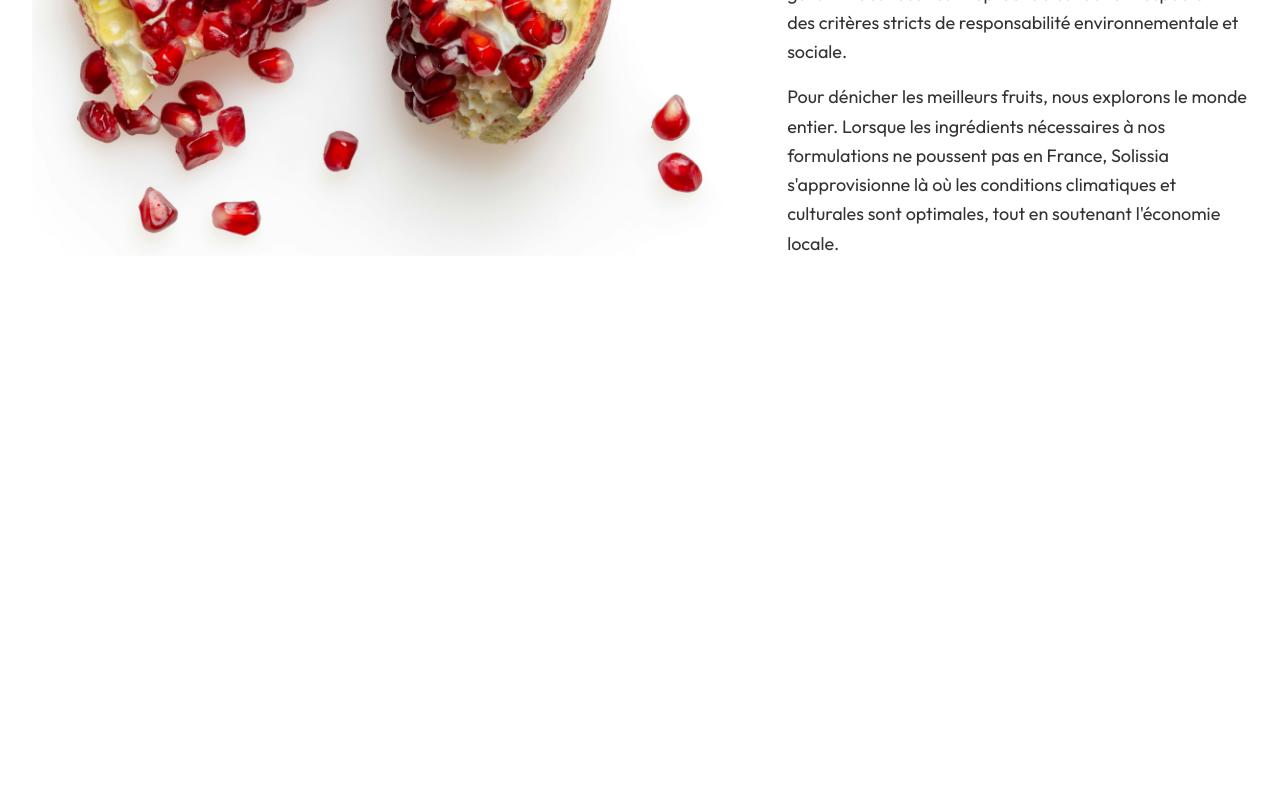
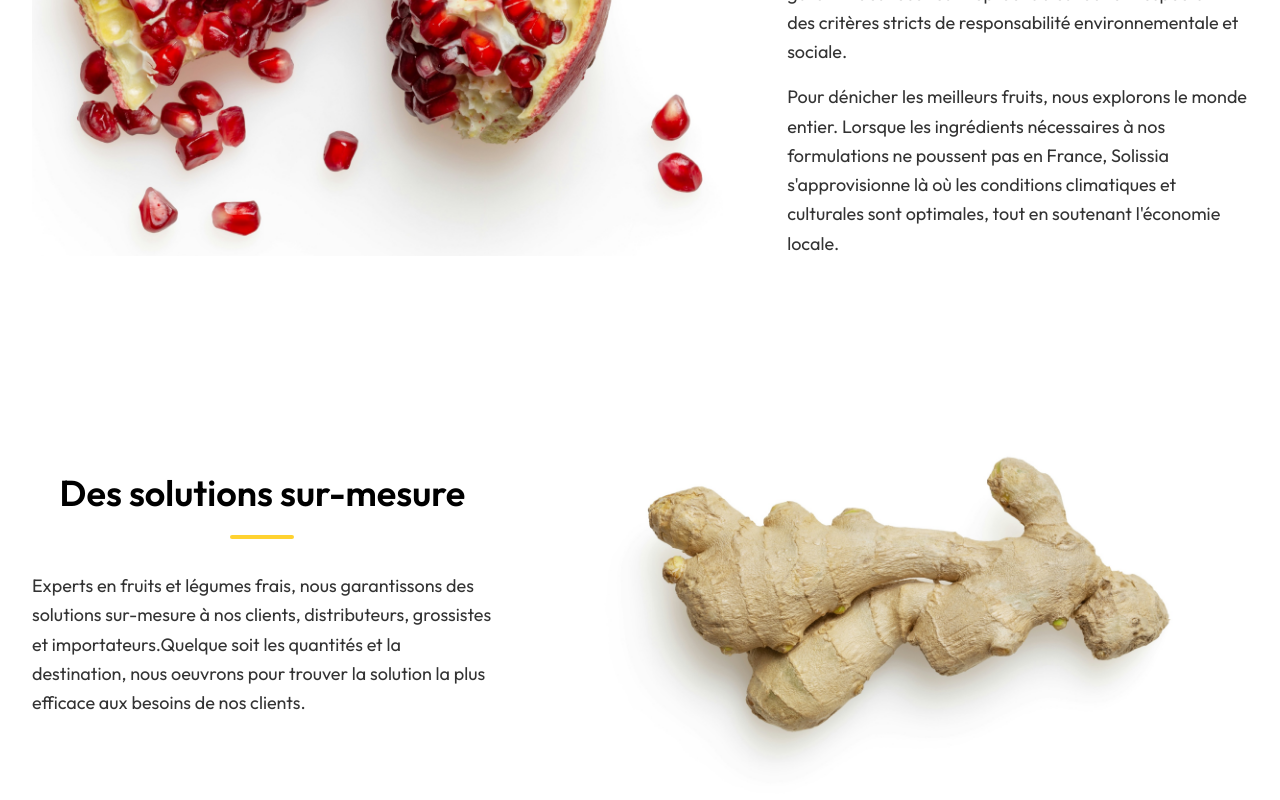
Before and after one commit to jazetjaz01/solissia, a Next.js app: page / in a window 1280 px wide. Shown: the part 1746-2546 px from the top of the page. Before the commit the page ends 2052 px from the top, so only its background shows below. Built offline with nearby package versions, Linux system fonts and the light colour scheme.

Commit message:
update navbar

```diff
--- a/app/page.tsx
+++ b/app/page.tsx
@@ -72,6 +72,30 @@ export default function Home() {
           </div>
         </div>
       </section>
+      <section className="mx-auto grid max-w-(--breakpoint-2xl) items-center gap-8 px-4 py-12 sm:px-6 md:grid-cols-[2fr_3fr] lg:gap-16 lg:px-8">
+        <div className="relative h-64 sm:h-80 md:order-last md:h-[480px]">
+          <Image
+            src="/images/home/sourcing2.jpg"
+            alt=""
+            fill
+            sizes="(min-width: 768px) 60vw, 100vw"
+            className="object-cover"
+          />
+        </div>
+        <div>
+          <h2 className="text-center text-2xl font-semibold leading-tight text-black sm:text-4xl">
+            Des solutions sur-mesure
+          </h2>
+          <div className="mx-auto mt-5 h-1 w-16 rounded-full bg-amber-300" />
+          <div className="mt-8 space-y-4 text-lg leading-relaxed text-black/80">
+            <p>
+              Experts en fruits et légumes frais, nous garantissons des
+              solutions sur-mesure à nos clients, distributeurs, grossistes et
+              importateurs.Quelque soit les quantités et la destination, nous oeuvrons pour trouver la solution la plus efficace aux besoins de nos clients.
+            </p>
+          </div>
+        </div>
+      </section>
     </main>
   );
 }
```
Also changed, not shown: public/images/home/sourcing2.jpg (added).
